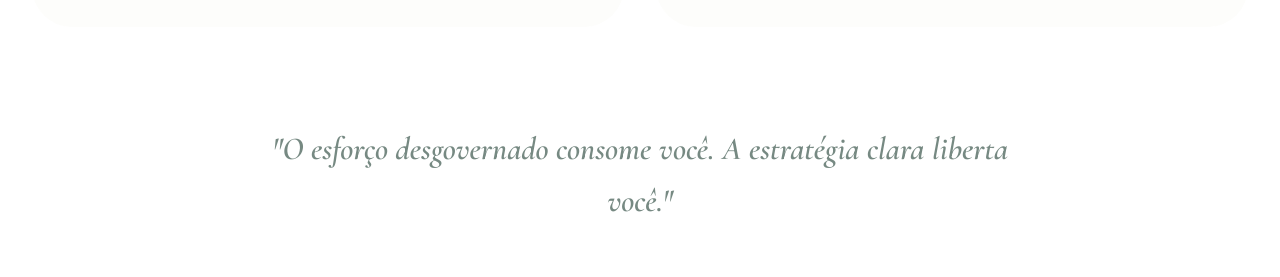
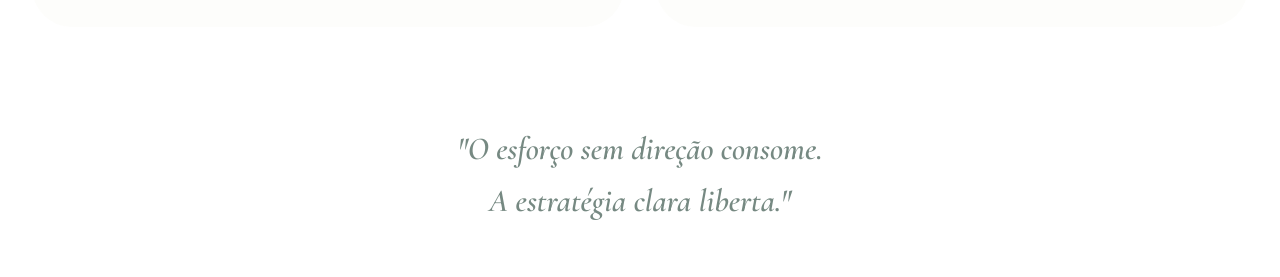
Before and after one commit to orvaliastudio-cmd/debora-bolangno, a React (Vite) app: page / in a window 1280 px wide. Shown: the part 4600-4877 px from the top of the page. Built offline with nearby package versions, Linux system fonts and the light colour scheme; a web font is replaced by a local one.

Commit message:
refactor: update quote text formatting in App.tsx
Refined the visual presentation of the core quote for better readability on different screen sizes.

```diff
--- a/src/App.tsx
+++ b/src/App.tsx
@@ -487,7 +487,7 @@ const Identification = () => {
           transition={{ delay: 0.8 }}
           className="mt-24 text-center font-cormorant text-[24px] md:text-[32px] font-semibold text-verde/60 italic max-w-3xl mx-auto leading-relaxed"
         >
-          "O esforço desgovernado consome você. A estratégia clara liberta você."
+          "O esforço sem direção consome.<br />A estratégia clara liberta."
         </motion.p>
       </div>
     </section>
```
